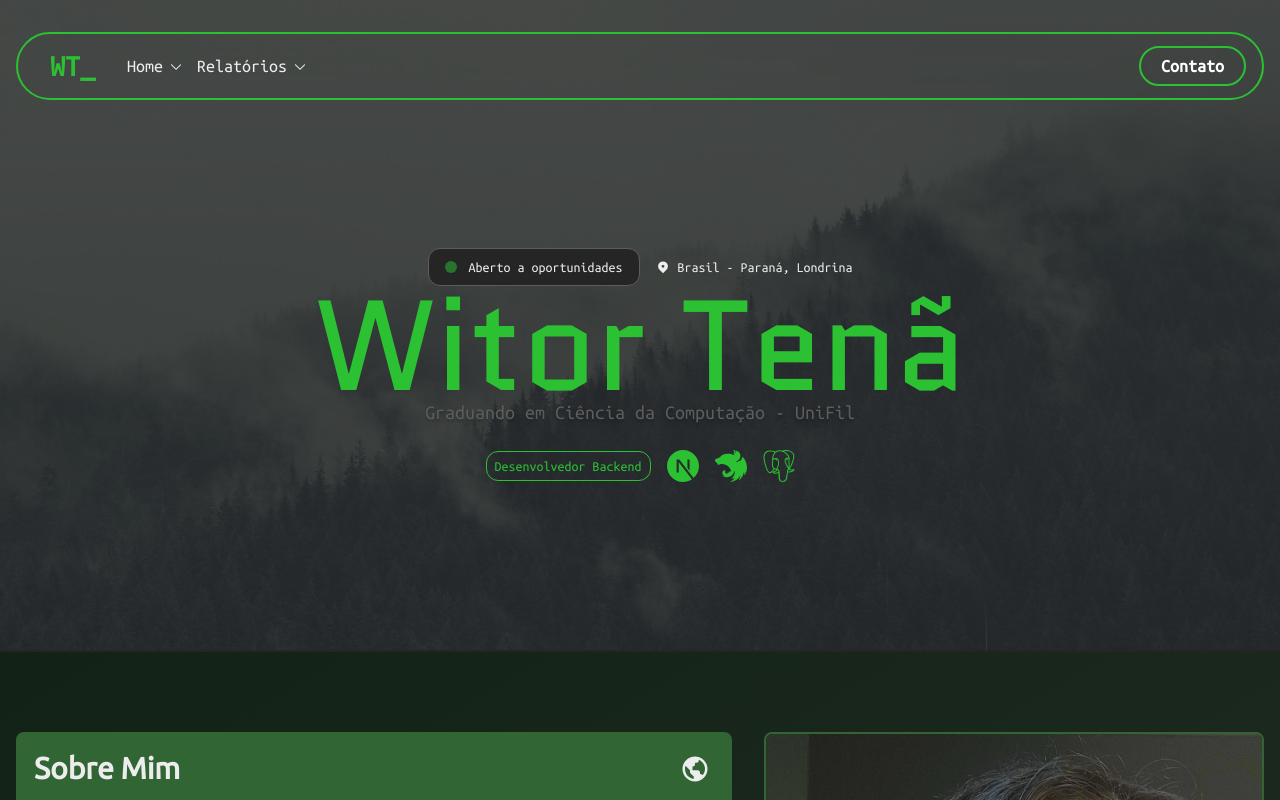
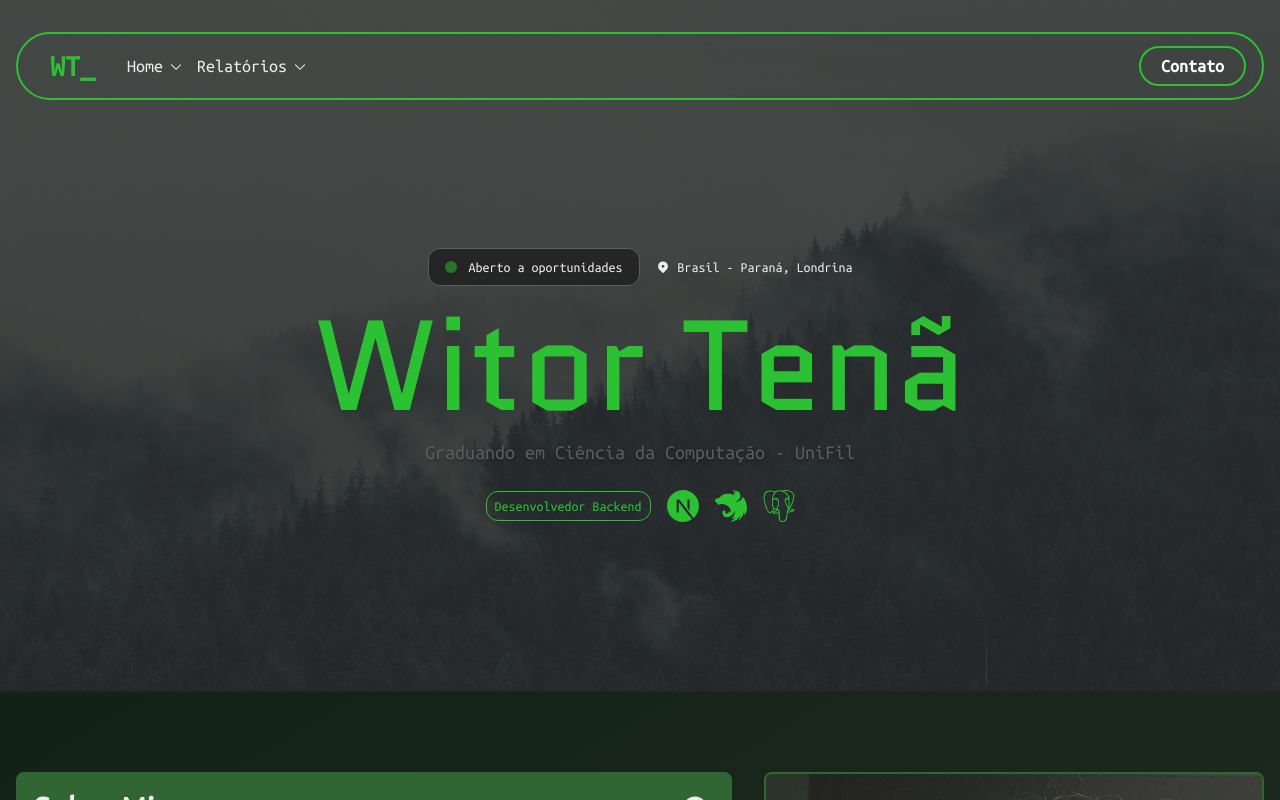
Before and after one commit to WitorDev/witortena, a Next.js app: page / in a window 1280 px wide. Shown: the top 800 px of the page. Built offline with nearby package versions, Linux system fonts and the light colour scheme; a web font is replaced by a local one.

Commit message:
updated leading size in hero section

```diff
--- a/app/components/Hero.tsx
+++ b/app/components/Hero.tsx
@@ -44,7 +44,7 @@ export default function Hero() {
           </div>
           <h1
             id="title"
-            className={`${novaFonte.className} w-full mx-auto text-8xl leading-22 mt-4 sm:text-9xl font-bold text-primary-accent`}
+            className={`${novaFonte.className} w-full mx-auto text-8xl leading-22 sm:leading-32 mt-4 sm:text-9xl font-bold text-primary-accent`}
           >
             Witor Tenã
           </h1>
```
